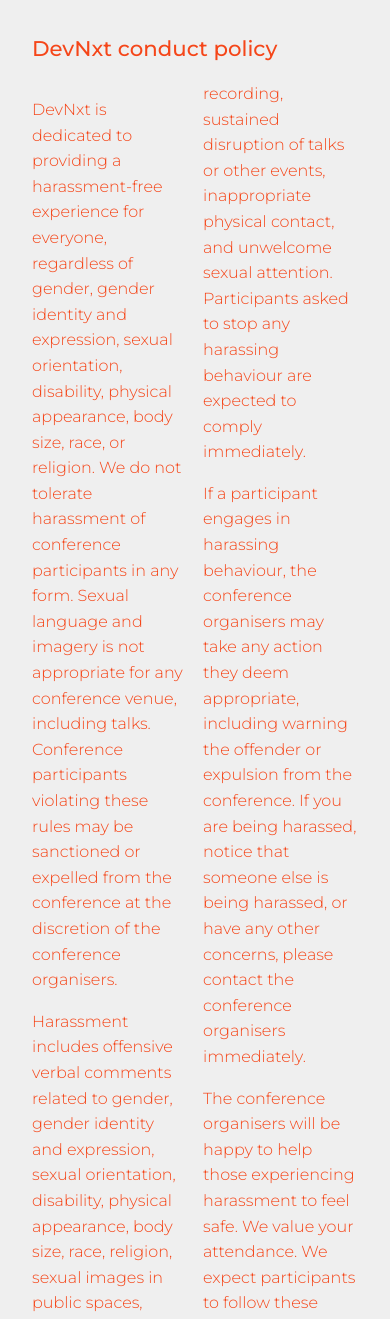
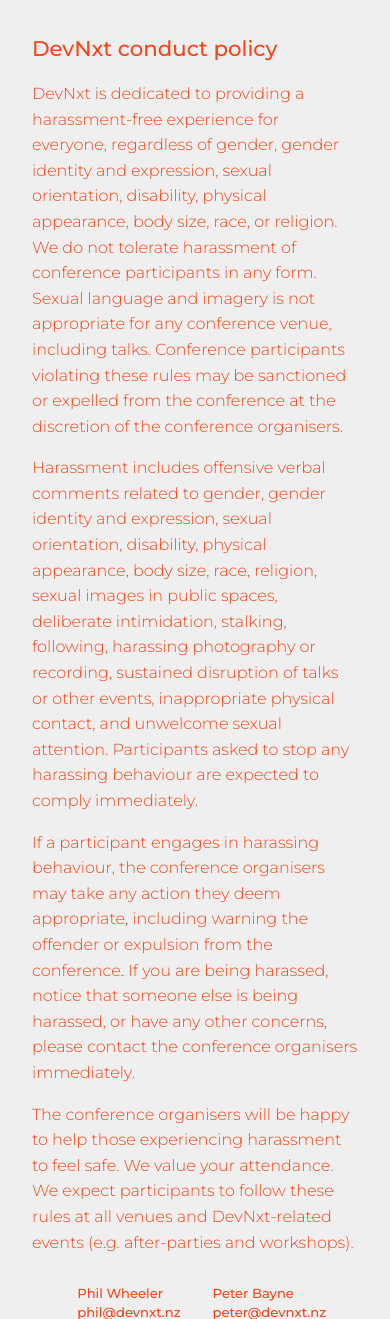
Before and after one commit to devnxt-nz/devnxt-nz.github.io, an ASP.NET Core app: page /cofc in a window 390 px wide. Shown: the part 130-1449 px from the top of the page. Run offline with ASP.NET Core 8, Linux system fonts and the light colour scheme.

Commit message:
Tweak wordy pages for small screens

```diff
--- a/Client/wwwroot/css/main.css
+++ b/Client/wwwroot/css/main.css
@@ -144,6 +144,8 @@
     .speaker { width: 100%; }
 
     .right-opal-box{ padding-top: 40%; }
+    .wordy { columns: inherit; }
+
 }
 
 
@@ -162,4 +164,6 @@
 
     .speaker { width: 100%; }
     .speaker .box { width: 40%; }
+
+    .wordy { columns: inherit; }
 }
```
